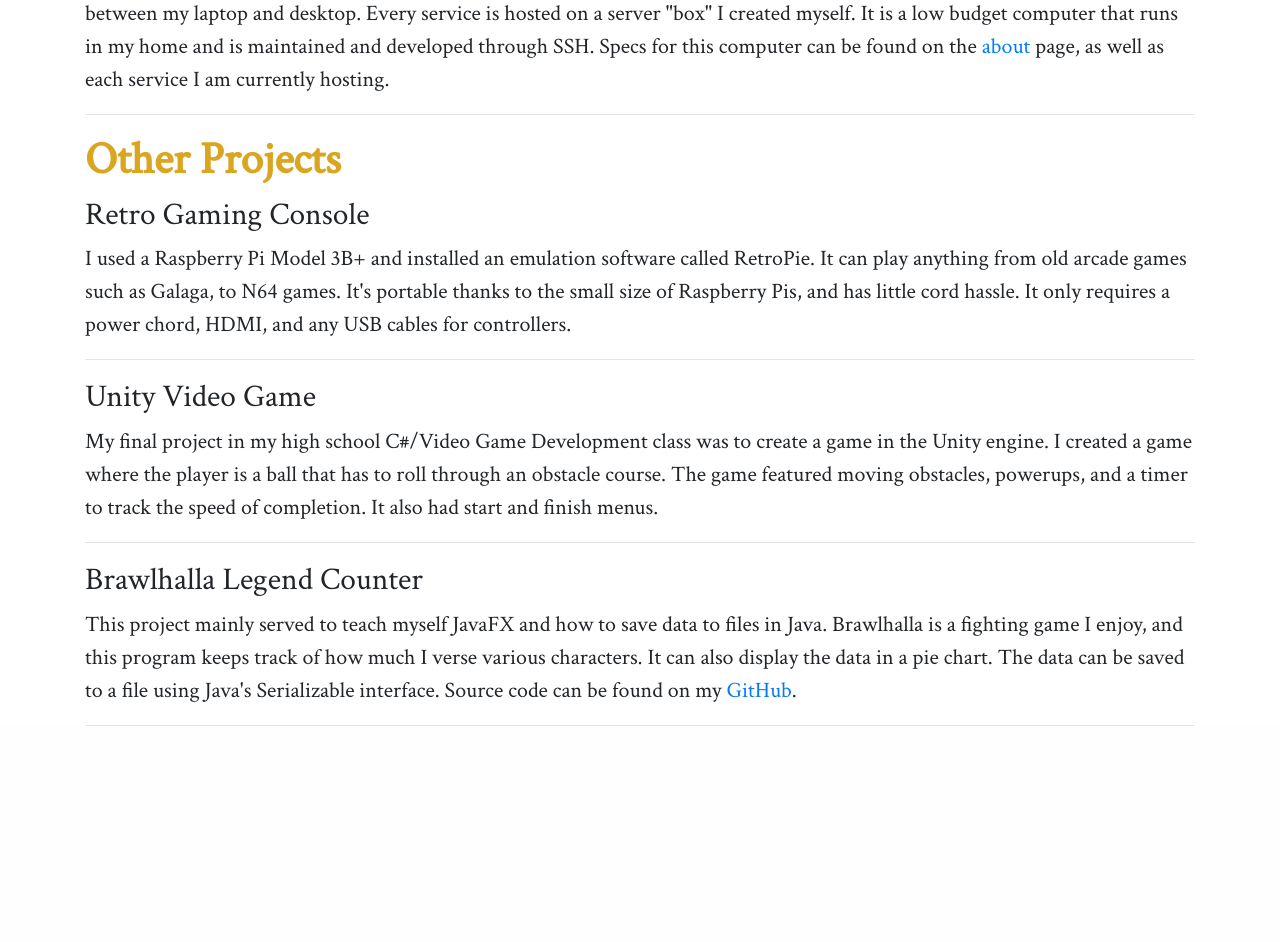
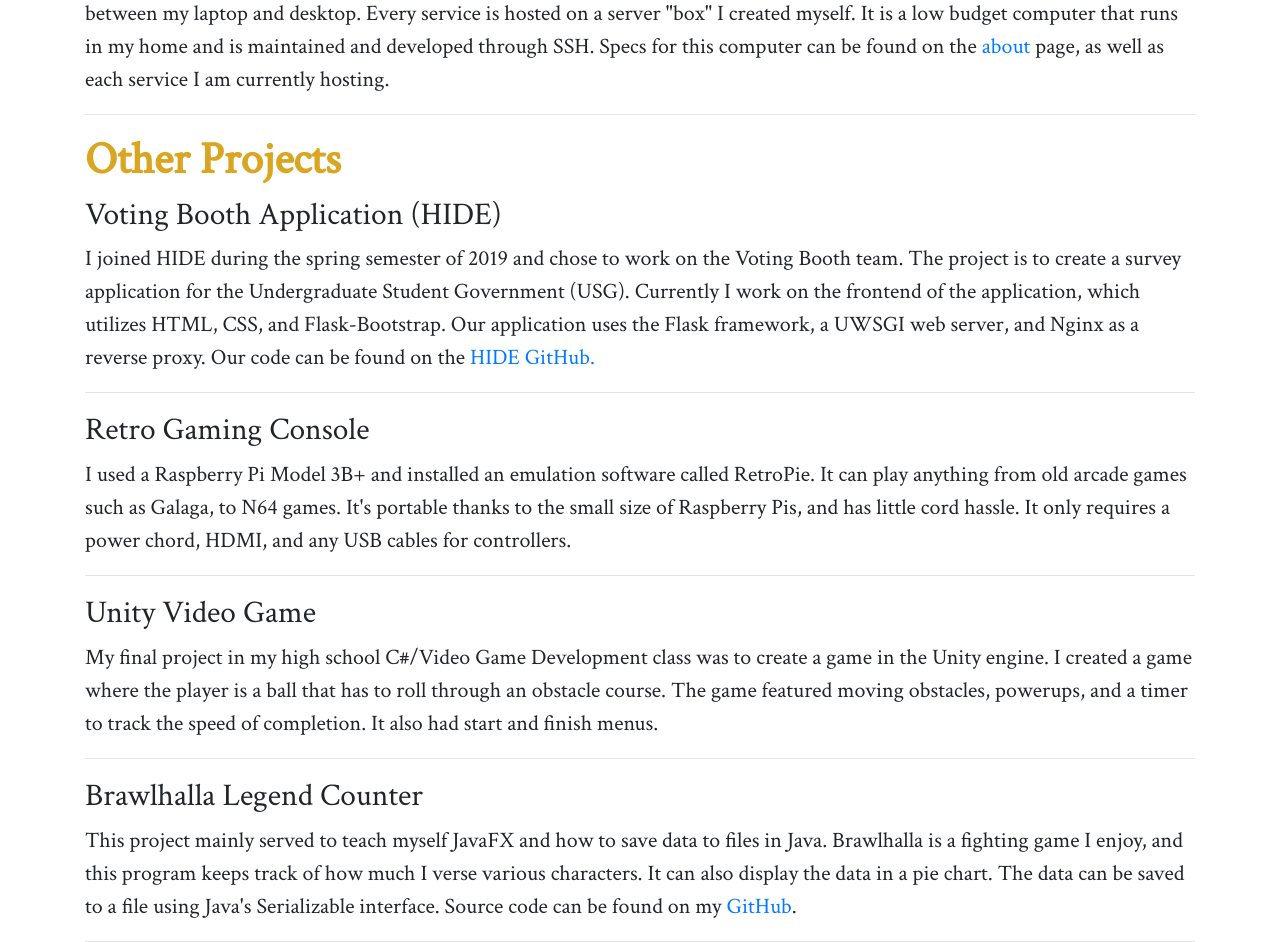
Before and after one commit to combateer3/Website, a Flask app: page / in a window 1280 px wide. Shown: the part 372-1314 px from the top of the page. Before the commit the page ends 1098 px from the top, so only its background shows below. Run offline with Flask 2, Linux system fonts and the light colour scheme; some libraries are stand-ins or nearby versions.

Commit message:
Added HIDE project to index page Removed outline of Bootstrap list-groups because they didn't scale well dynamically

```diff
--- a/app/scottcorbat/templates/index.html
+++ b/app/scottcorbat/templates/index.html
@@ -13,6 +13,16 @@
     <hr>
 
     <h1 style="font-weight: bold; color:goldenrod">Other Projects</h1>
+    <h3>Voting Booth Application (HIDE)</h3>
+    <p class="read-text">
+        I joined HIDE during the spring semester of 2019 and chose to work on the Voting Booth team.  The project is to
+        create a survey application for the Undergraduate Student Government (USG).  Currently I work on the frontend of
+        the application, which utilizes HTML, CSS, and Flask-Bootstrap.  Our application uses the Flask framework, a UWSGI
+        web server, and Nginx as a reverse proxy.  Our code can be found on the
+        <a href="https://github.com/MTUHIDE/ask-meagain" class="read-text">HIDE GitHub.</a>
+    </p>
+    <hr>
+
     <h3>Retro Gaming Console</h3>
     <p class="read-text">
         I used a Raspberry Pi Model 3B+ and installed an emulation software called RetroPie.  It can play anything from old
--- a/app/scottcorbat/templates/mcserver/mcadmin.html
+++ b/app/scottcorbat/templates/mcserver/mcadmin.html
@@ -5,7 +5,7 @@
     <h1>Admin</h1>
     <p class="read-text">Admins are high-level staff to solve large scale issues and report to the owner.</p>
     <h3>Current Members</h3>
-    <ul class="list-group w-25">
+    <ul class="list-group list-group-flush">
         <li class="list-group-item">C_KOCIS</li>
         <li class="list-group-item">veto88</li>
         <li class="list-group-item">Deucecanady</li>
--- a/app/scottcorbat/templates/mcserver/mcserver.html
+++ b/app/scottcorbat/templates/mcserver/mcserver.html
@@ -37,7 +37,7 @@
     <hr>
 
     <h1>Plugins</h1>
-    <ul class="list-group w-25">
+    <ul class="list-group list-group-flush">
         <li class="list-group-item">EssentialsX</li>
         <li class="list-group-item">EssentialsXChat</li>
         <li class="list-group-item">LuckPerms</li>
```
